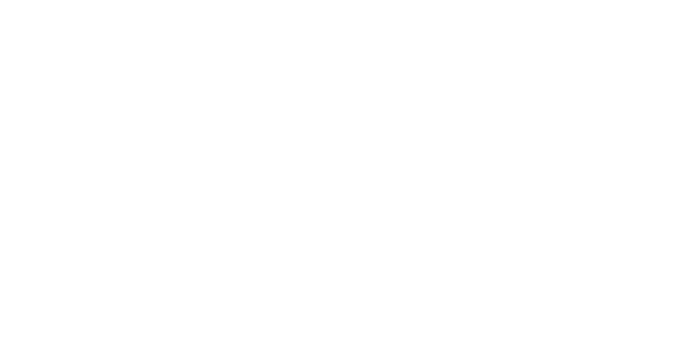
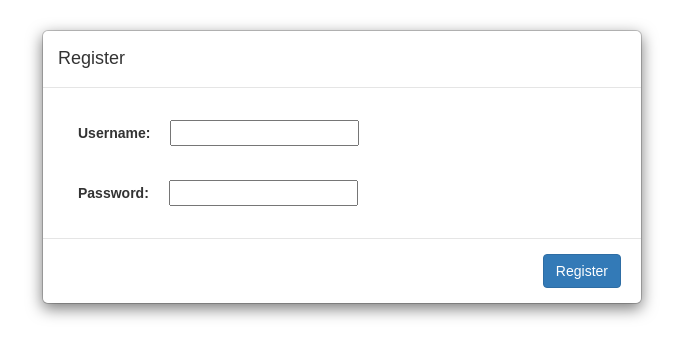
Before and after one commit to wangleiR/todo-react-redux-web, a React (Create React App) app: page /register in a window 1280 px wide. Shown: the top 358 px of the page, without its empty margins (298-981 px from the left). Built offline with nearby package versions, Linux system fonts and the light colour scheme.

Commit message:
add register function

```diff
--- a/src/App.js
+++ b/src/App.js
@@ -12,6 +12,7 @@
 import Login from "./components/login";
 import { authenticationReducer } from "./dataStore/authenticationReducer";
 import tagReducer from "./dataStore/tagReducer";
+import Register from "./components/register/components/Register";
 
 const store = createStore(combineReducers({
     isAuthenticated: authenticationReducer,
@@ -34,6 +35,7 @@
                     <Route path='/statistic' component={Statistic}/>
                     <Route path='/details/:id' component={Dialog}/>
                     <Route path="/home" component={Todo} />
+                    <Route path="/register" component={Register} />
                 </Switch>
             </div>
           </div>
--- /dev/null
+++ b/src/components/register/components/Register.js
@@ -0,0 +1,73 @@
+import React from 'react';
+import { Modal, Button} from "react-bootstrap";
+import '../style.scss';
+import {Redirect} from "react-router-dom";
+
+export default class Register extends React.Component{
+
+    constructor(props){
+        super(props);
+        this.state = {
+            registerFlag : false
+        };
+    }
+
+    register = (username,password) => {
+        return fetch("/register",{
+            method:'POST',
+            headers:{
+                'Content-Type' : 'application/json',
+                'Accept': 'application/json'
+            },
+            body: JSON.stringify({"name":username,"password":password})
+        }).then(response => {
+            if (response.ok){
+                this.setState({
+                    registerFlag : true,
+                });
+                return response.json();
+            }
+        }).catch(error => {
+            console.error('Error:', error)
+        });
+    };
+
+    render() {
+        return (
+            <div>
+                {
+                    !this.state.registerFlag &&
+                   <div className="static-modal">
+                        <Modal.Dialog>
+                            <Modal.Header>
+                                <Modal.Title>Register</Modal.Title>
+                            </Modal.Header>
+
+                            <Modal.Body>
+                                <div>
+                                    <label className="login-label" htmlFor="username">Username:</label>
+                                    <input ref={(ref) => this.username = ref} id="username" />
+                                </div>
+                                <div>
+                                    <label className="login-label" htmlFor="password">Password:</label>
+                                    <input ref={(ref) => this.password = ref} type="password" id="password" />
+                                </div>
+                            </Modal.Body>
+
+                            <Modal.Footer>
+                                <Button bsStyle="primary" onClick={() => {
+                                  this.register(this.username.value,this.password.value);
+                                }}>Register</Button>
+                            </Modal.Footer>
+                        </Modal.Dialog>
+                   </div>
+                }
+                {
+                    this.state.registerFlag && <Redirect to="/" />
+                }
+
+            </div>
+        );
+    }
+
+}
--- /dev/null
+++ b/src/components/register/index.js
@@ -0,0 +1,3 @@
+import Register from "./components/Register";
+
+export default Register;
--- /dev/null
+++ b/src/components/register/style.scss
@@ -0,0 +1,5 @@
+
+.login-label {
+  display: inline-block;
+  margin: 20px;
+}
```
Also changed, not shown: src/components/register/Container.js (added).
